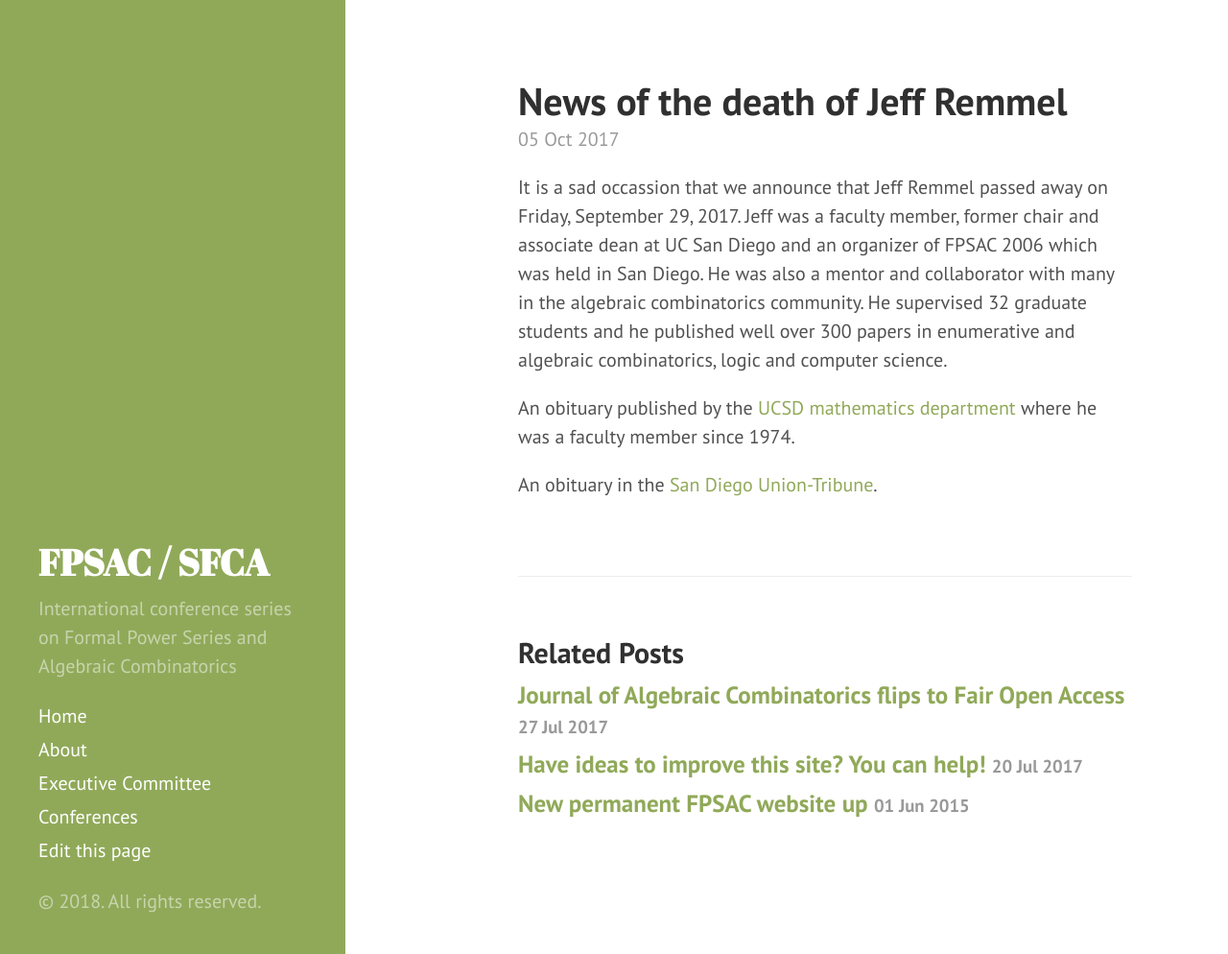
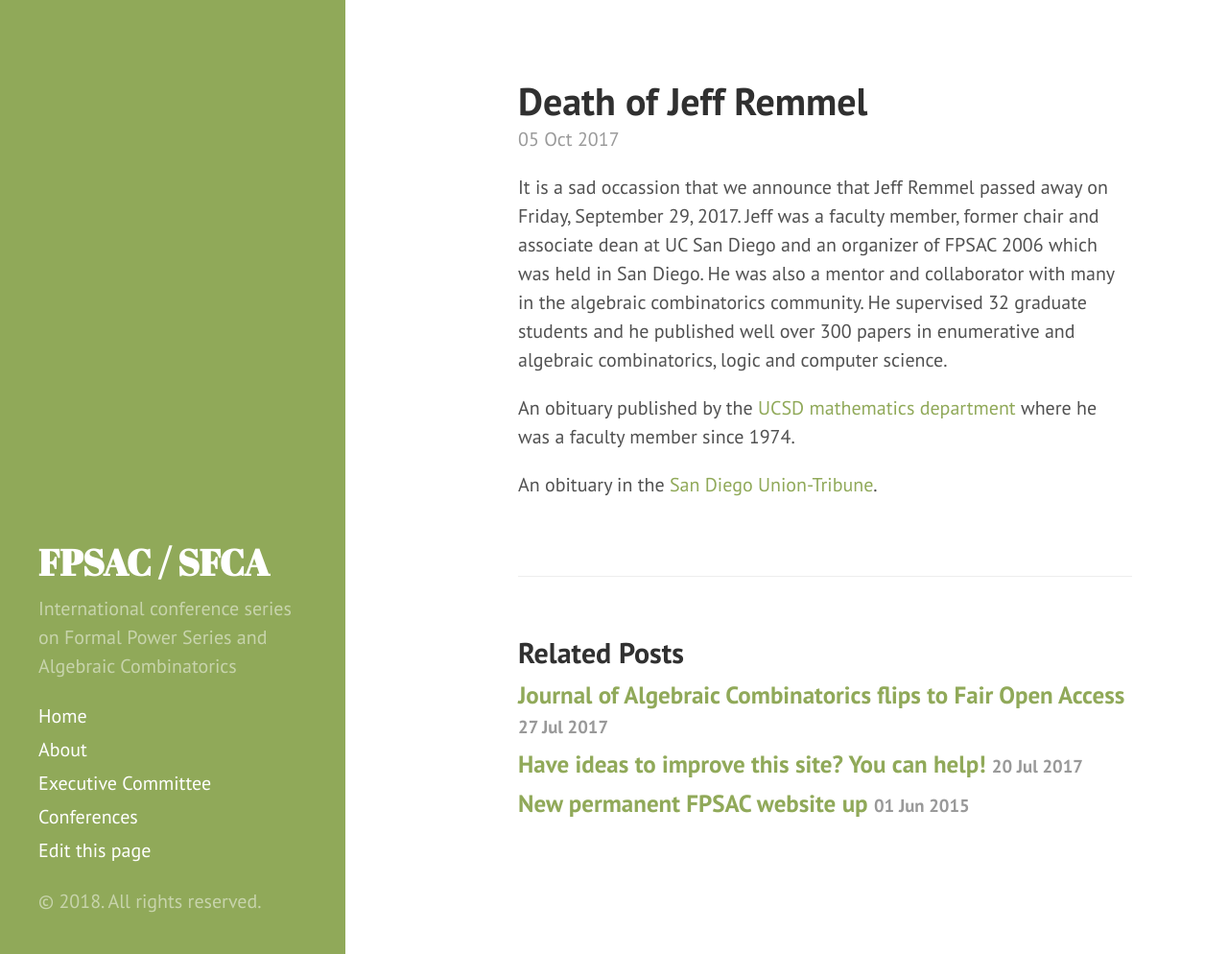
Before and after one commit to FPSAC/FPSAC.github.io, a Jekyll site: the page built from _posts/2017-10-05-jeffremmel.md, in a window 1280 px wide and 994 px high. Shown: the whole window at 96% size. Built offline with Jekyll 4.4.1, drawn with Linux system fonts in a browser that asks for light colours.

Commit message:
Shorter title

```diff
--- a/_posts/2017-10-05-jeffremmel.md
+++ b/_posts/2017-10-05-jeffremmel.md
@@ -1,6 +1,6 @@
 ---
 layout: post
-title: News of the death of Jeff Remmel
+title: Death of Jeff Remmel
 ---
 
 It is a sad occassion that we announce that Jeff Remmel passed away on Friday, September 29, 2017.
```
